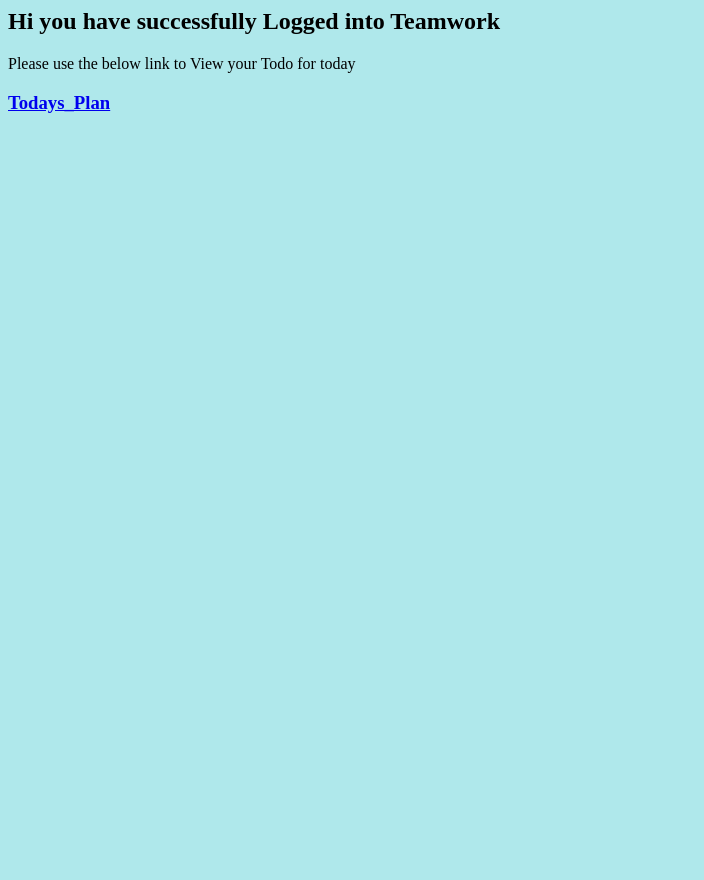
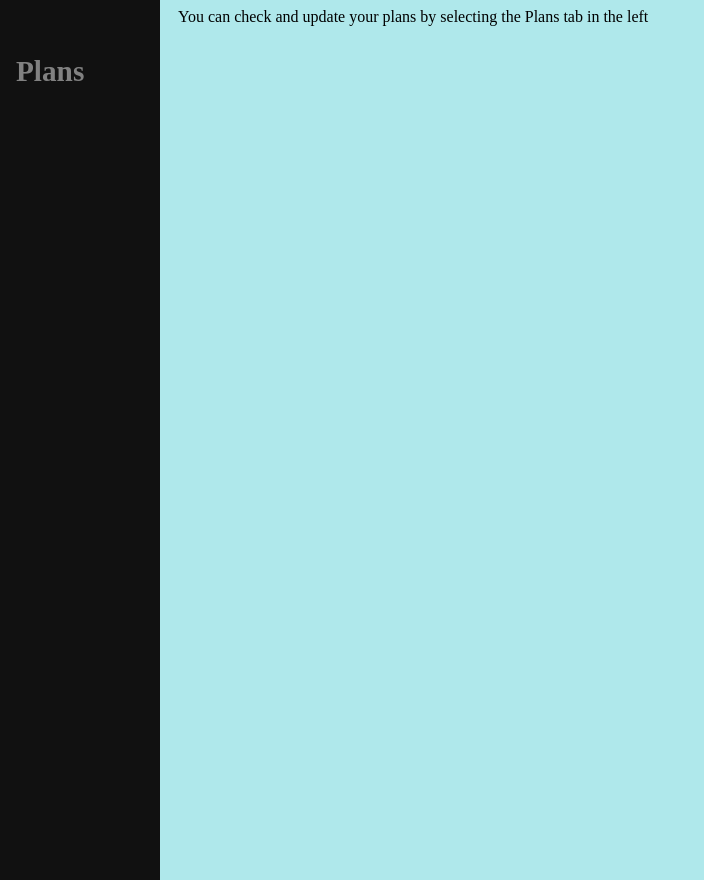
Before and after one commit to Karthikeyantestpress/TeamWork, a Django app: page /login/Greetings in a window 1280 px wide. Shown: the whole page, without its empty margins (0-704 px from the left). Run offline with Django 4.2, Linux system fonts and the light colour scheme.

Commit message:
Refactor the Template for Today's plan

```diff
--- a/MyWebsite/TeamWork/templates/TeamWork/Greetings.html
+++ b/MyWebsite/TeamWork/templates/TeamWork/Greetings.html
@@ -1,8 +1,56 @@
 {% load static %}
 <!-- CSS CUSTOM -->
 <link rel="stylesheet" href="{% static "css/base.css" %}">
-{% block title %}<h2>Hi you have successfully Logged into Teamwork</h2>{% endblock %}
-{% block content %}
-<p>Please use the below link to View your Todo for today</p>
- <a href="{% url "Todays_Plan" %}"><h3>Todays_Plan</h3></a></p>
-{% endblock %}
+
+
+<html>
+<head>
+	<style type="text/css">
+		.sidenav {
+			height:100%;
+			width:160px;
+			position: fixed;
+			z-index:1;
+			top:0;
+			left:0;
+			background-color:#111;
+			overflow-x: :hidden;
+			padding-top:20px;
+		}
+
+		.sidenav a {
+			padding:6px 8px 6px 16px;
+			text-decoration: none;
+			font-size:25px;
+			color: #818181;
+			display:block;
+		}
+
+		.sidenav a:hover{
+			color:#f1f1f1;
+		}
+
+		.main{
+			margin-left:160px;
+			padding: 0px 10px;
+		}
+
+	</style>
+	<title>{% block title %}Team Work{% endblock %}</title>
+</head>
+<body>
+
+	<div class="sidenav">
+        <a href="{% url "Todays_Plan" %}"><h3>Plans</h3></a></p>
+	</div>
+
+   <div class="main">
+    <p>You can check and update your plans by selecting the Plans tab in the left</p>
+    </div>
+
+	{% block content %}
+
+	{% endblock %}
+
+</body>
+</html>
```
Also changed, not shown: MyWebsite/TeamWork/templates/TeamWork/Today_Plan.html (+8 -11 lines).
